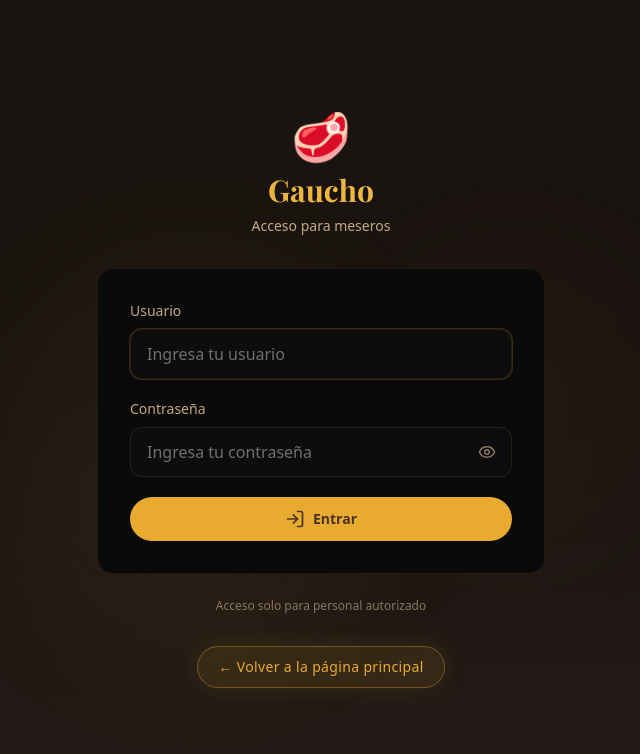
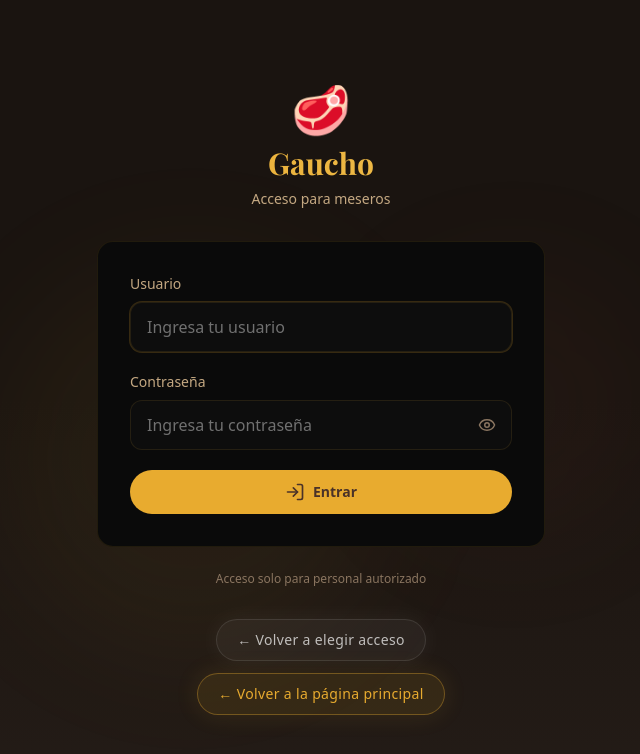
Before and after one commit to jesushernandezmonts/RestauranteGaucho, a Next.js app: page /mesero/login in a window 1280 px wide. Shown: the top 754 px of the page, without its empty margins (319-959 px from the left). Built offline with nearby package versions, Linux system fonts and the light colour scheme; no server answers; the database is empty; a web font is replaced by a local one.

Commit message:
Add access selector back button to staff login pages

```diff
--- a/src/app/admin/login/page.tsx
+++ b/src/app/admin/login/page.tsx
@@ -106,13 +106,21 @@ export default function AdminLoginPage() {
             {loading ? "Ingresando..." : "Entrar"}
           </button>
         </form>
-        <div className="text-center mt-8">
+        <div className="text-center mt-8 space-y-3">
           <Link
-            href="/"
-            className="inline-flex items-center justify-center rounded-full border border-gold/35 bg-gold/10 px-5 py-2.5 text-sm font-medium tracking-wide text-gold shadow-[0_0_24px_rgba(232,171,47,0.12)] transition-all duration-300 hover:border-gold/70 hover:bg-gold/20 hover:text-gold hover:shadow-[0_0_34px_rgba(232,171,47,0.24)]"
+            href="/acceso"
+            className="inline-flex items-center justify-center rounded-full border border-white/10 bg-white/5 px-5 py-2.5 text-sm font-medium tracking-wide text-white/70 shadow-[0_0_24px_rgba(255,255,255,0.06)] transition-all duration-300 hover:border-gold/50 hover:bg-gold/10 hover:text-gold hover:shadow-[0_0_34px_rgba(232,171,47,0.18)]"
           >
-            ← Volver a la página principal
+            ← Volver a elegir acceso
           </Link>
+          <div>
+            <Link
+              href="/"
+              className="inline-flex items-center justify-center rounded-full border border-gold/35 bg-gold/10 px-5 py-2.5 text-sm font-medium tracking-wide text-gold shadow-[0_0_24px_rgba(232,171,47,0.12)] transition-all duration-300 hover:border-gold/70 hover:bg-gold/20 hover:text-gold hover:shadow-[0_0_34px_rgba(232,171,47,0.24)]"
+            >
+              ← Volver a la página principal
+            </Link>
+          </div>
         </div>
       </div>
     </div>
--- a/src/app/cocina/login/page.tsx
+++ b/src/app/cocina/login/page.tsx
@@ -123,13 +123,21 @@ export default function ChefLoginPage() {
           Acceso solo para personal de cocina
         </p>
 
-        <div className="text-center mt-8">
+        <div className="text-center mt-8 space-y-3">
           <Link
-            href="/"
-            className="inline-flex items-center justify-center rounded-full border border-gold/35 bg-gold/10 px-5 py-2.5 text-sm font-medium tracking-wide text-gold shadow-[0_0_24px_rgba(232,171,47,0.12)] transition-all duration-300 hover:border-gold/70 hover:bg-gold/20 hover:text-gold hover:shadow-[0_0_34px_rgba(232,171,47,0.24)]"
+            href="/acceso"
+            className="inline-flex items-center justify-center rounded-full border border-white/10 bg-white/5 px-5 py-2.5 text-sm font-medium tracking-wide text-white/70 shadow-[0_0_24px_rgba(255,255,255,0.06)] transition-all duration-300 hover:border-gold/50 hover:bg-gold/10 hover:text-gold hover:shadow-[0_0_34px_rgba(232,171,47,0.18)]"
           >
-            ← Volver a la página principal
+            ← Volver a elegir acceso
           </Link>
+          <div>
+            <Link
+              href="/"
+              className="inline-flex items-center justify-center rounded-full border border-gold/35 bg-gold/10 px-5 py-2.5 text-sm font-medium tracking-wide text-gold shadow-[0_0_24px_rgba(232,171,47,0.12)] transition-all duration-300 hover:border-gold/70 hover:bg-gold/20 hover:text-gold hover:shadow-[0_0_34px_rgba(232,171,47,0.24)]"
+            >
+              ← Volver a la página principal
+            </Link>
+          </div>
         </div>
       </div>
     </div>
--- a/src/app/mesero/login/page.tsx
+++ b/src/app/mesero/login/page.tsx
@@ -131,13 +131,21 @@ export default function MeseroLoginPage() {
           Acceso solo para personal autorizado
         </p>
 
-        <div className="text-center mt-8">
+        <div className="text-center mt-8 space-y-3">
           <Link
-            href="/"
-            className="inline-flex items-center justify-center rounded-full border border-gold/35 bg-gold/10 px-5 py-2.5 text-sm font-medium tracking-wide text-gold shadow-[0_0_24px_rgba(232,171,47,0.12)] transition-all duration-300 hover:border-gold/70 hover:bg-gold/20 hover:text-gold hover:shadow-[0_0_34px_rgba(232,171,47,0.24)]"
+            href="/acceso"
+            className="inline-flex items-center justify-center rounded-full border border-white/10 bg-white/5 px-5 py-2.5 text-sm font-medium tracking-wide text-white/70 shadow-[0_0_24px_rgba(255,255,255,0.06)] transition-all duration-300 hover:border-gold/50 hover:bg-gold/10 hover:text-gold hover:shadow-[0_0_34px_rgba(232,171,47,0.18)]"
           >
-            ← Volver a la página principal
+            ← Volver a elegir acceso
           </Link>
+          <div>
+            <Link
+              href="/"
+              className="inline-flex items-center justify-center rounded-full border border-gold/35 bg-gold/10 px-5 py-2.5 text-sm font-medium tracking-wide text-gold shadow-[0_0_24px_rgba(232,171,47,0.12)] transition-all duration-300 hover:border-gold/70 hover:bg-gold/20 hover:text-gold hover:shadow-[0_0_34px_rgba(232,171,47,0.24)]"
+            >
+              ← Volver a la página principal
+            </Link>
+          </div>
         </div>
       </div>
     </div>
```
